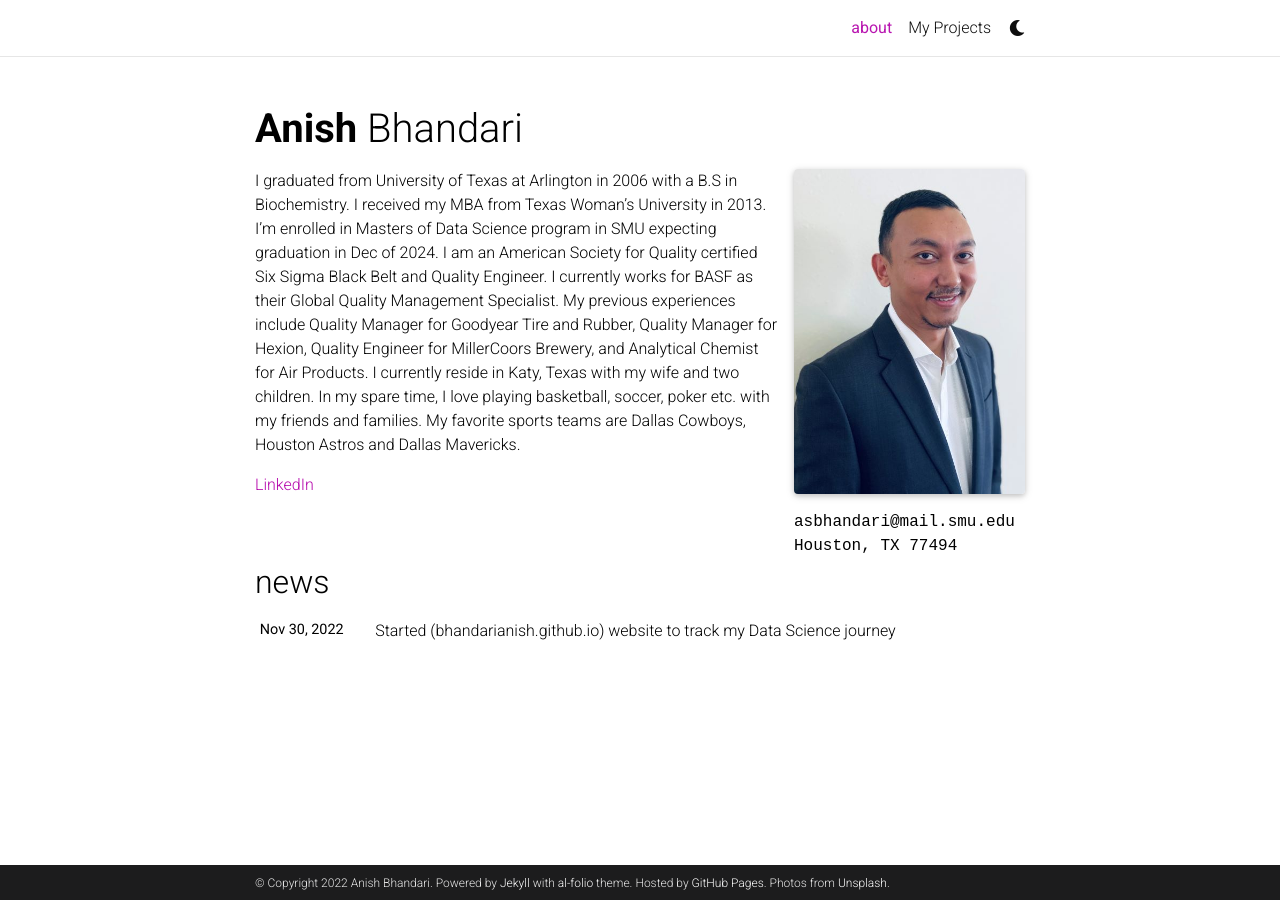
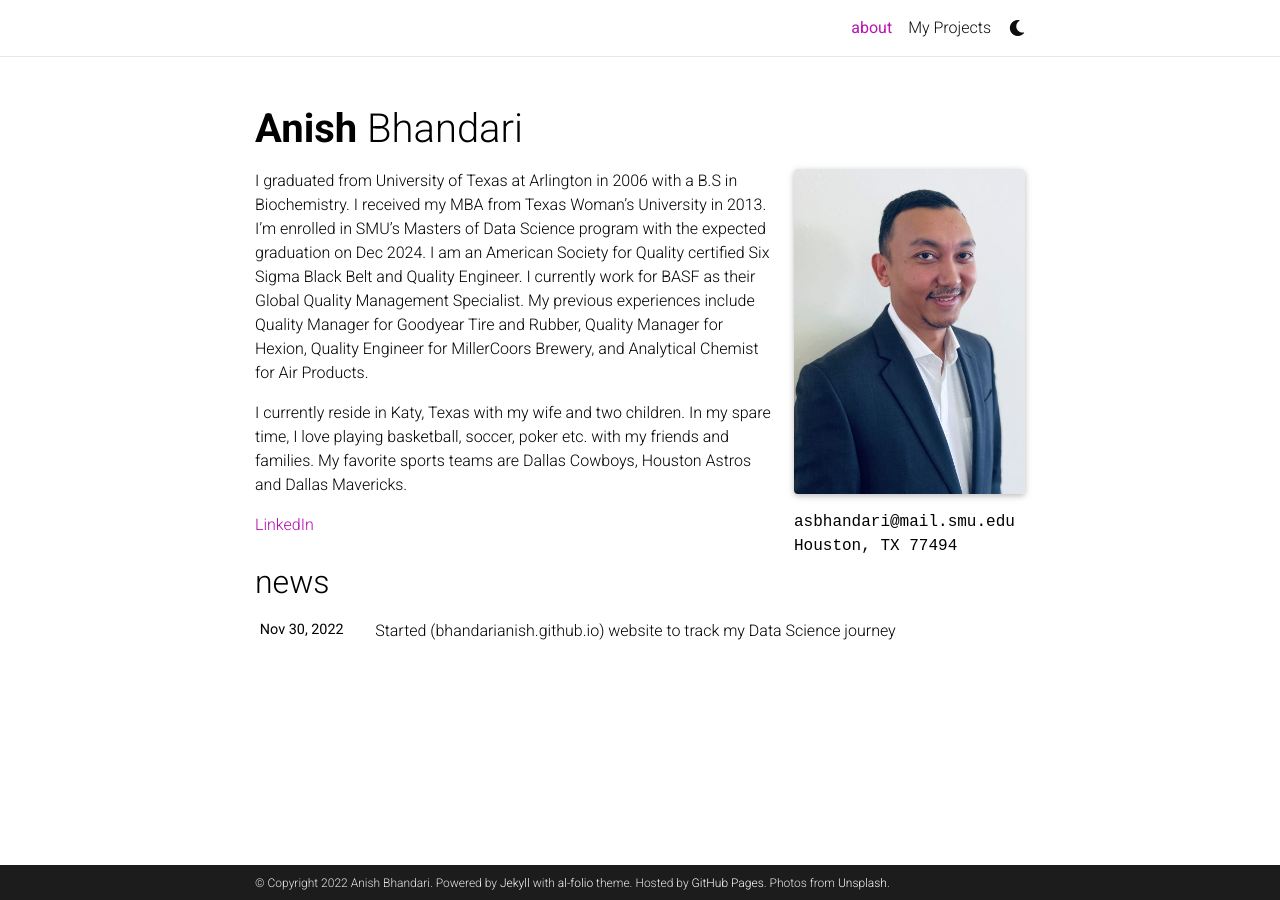
Before and after one commit to bhandarianish/bhandarianish.github.io, a Jekyll site: the page built from _pages/about.md, in a window 1280 px wide. Built offline with Jekyll 4.4.1, drawn with Linux system fonts in a browser that asks for light colours; full-size pictures stand in for the smaller copies a plugin makes; comment, search, counter and statistics services are not loaded; a style sheet for code colours, icons or effects is not loaded.

Commit message:
Update about.md

```diff
--- a/_pages/about.md
+++ b/_pages/about.md
@@ -17,7 +17,11 @@ selected_papers: false # includes a list of papers marked as "selected={true}"
 social: false  # includes social icons at the bottom of the page
 ---
 
-I graduated from University of Texas at Arlington in 2006 with a B.S in Biochemistry. I received my MBA from Texas Woman's University in 2013. I'm enrolled in Masters of Data Science program in SMU expecting graduation in Dec of 2024. I am an American Society for Quality certified Six Sigma Black Belt and Quality Engineer. I currently works for BASF as their Global Quality Management Specialist. My previous experiences include Quality Manager for Goodyear Tire and Rubber, Quality Manager for Hexion, Quality Engineer for MillerCoors Brewery, and Analytical Chemist for Air Products.
+I graduated from University of Texas at Arlington in 2006 with a B.S in Biochemistry. I received my MBA from Texas Woman's University in 2013. I'm enrolled in SMU's Masters of Data Science program with the expected graduation on Dec 2024. I am an American Society for Quality certified Six Sigma Black Belt and Quality Engineer. I currently work for BASF as their Global Quality Management Specialist. My previous experiences include Quality Manager for Goodyear Tire and Rubber, Quality Manager for Hexion, Quality Engineer for MillerCoors Brewery, and Analytical Chemist for Air Products.
+
+
+
+
 I currently reside in Katy, Texas with my wife and two children. In my spare time, I love playing basketball, soccer, poker etc. with my friends and families. My favorite sports teams are Dallas Cowboys, Houston Astros and Dallas Mavericks.
 
 
```
